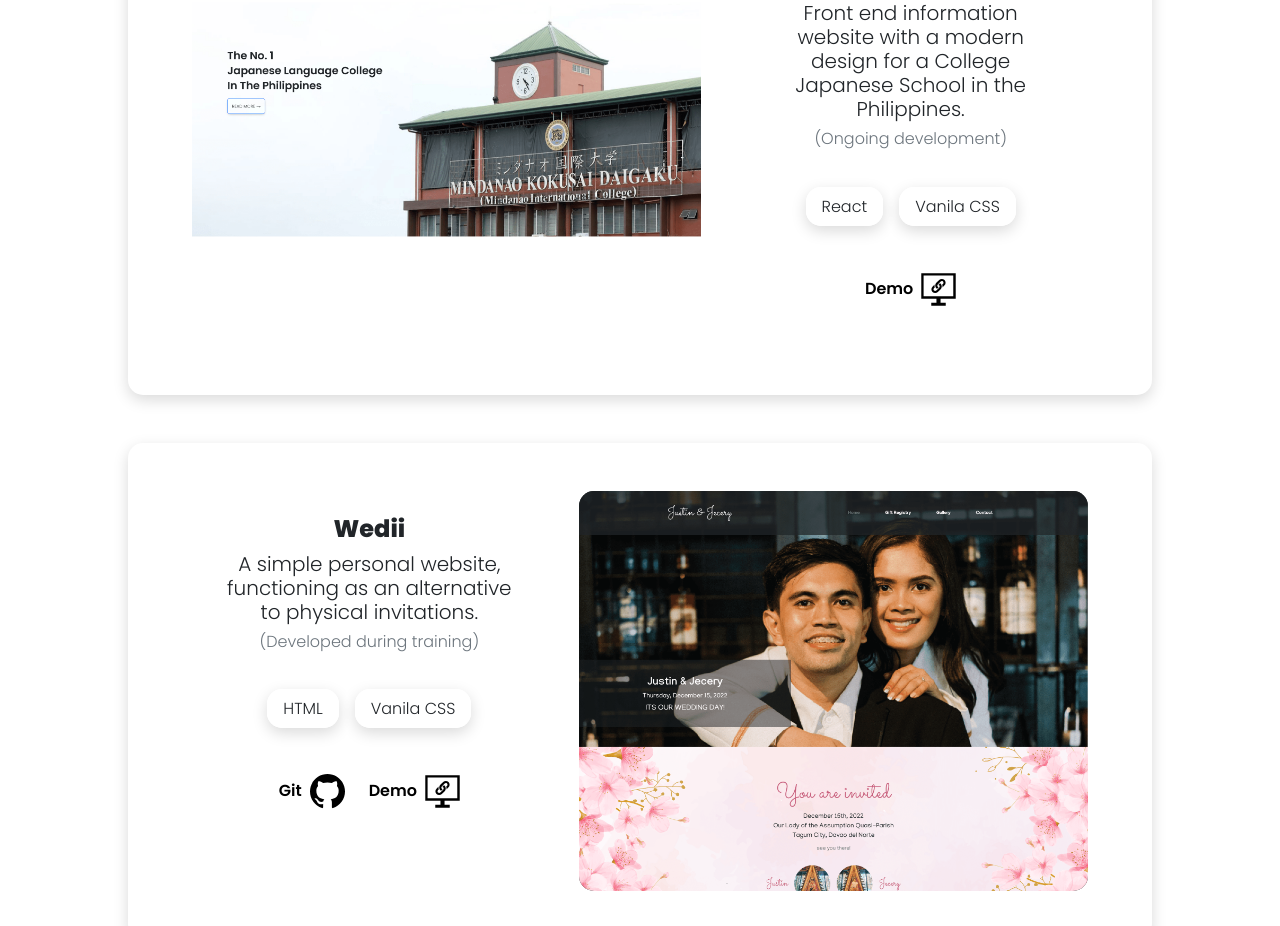
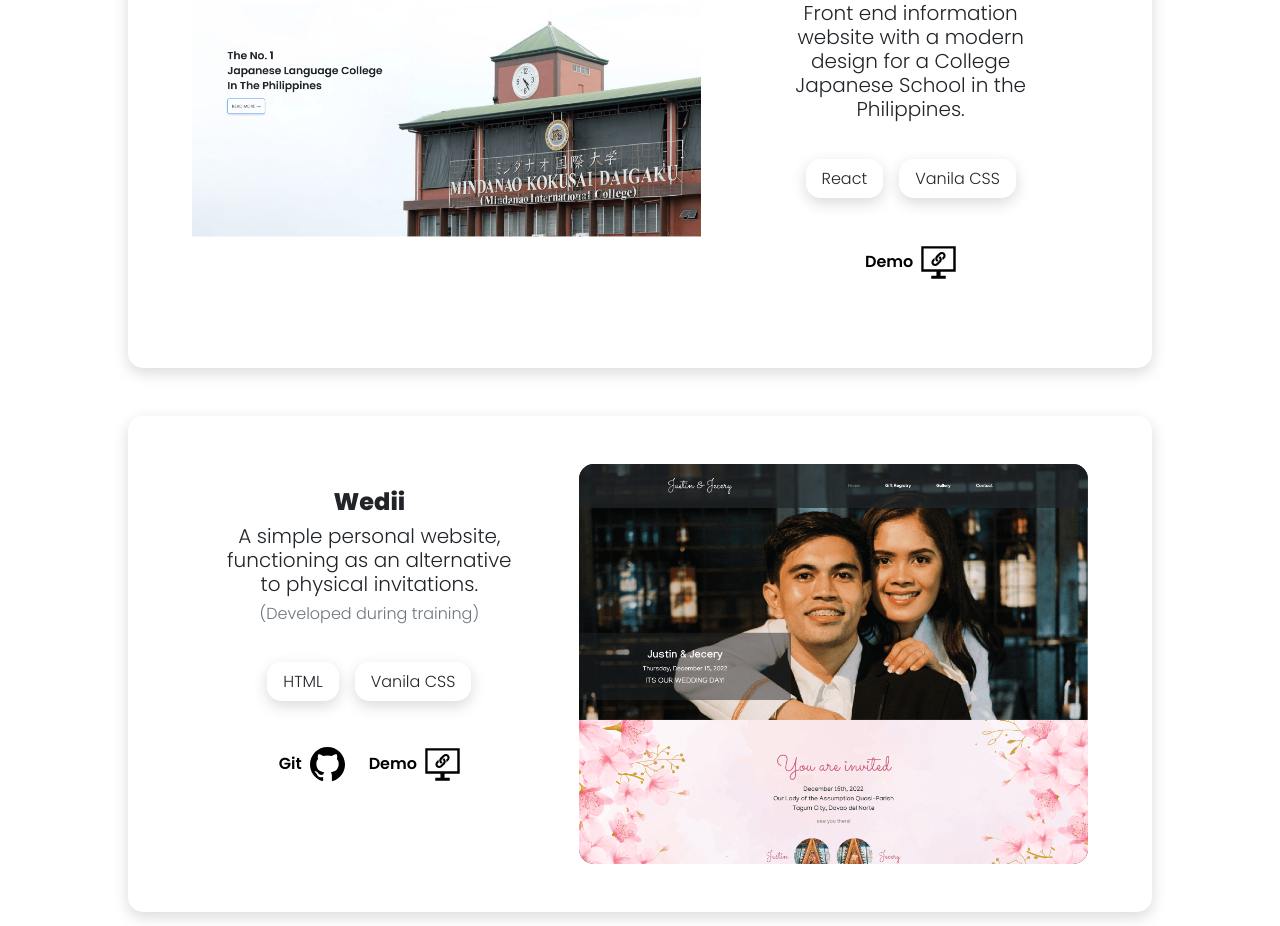
Before and after one commit to tsujintsujin/portfolio, a React (Create React App) app: page / in a window 1280 px wide. Shown: the part 2520-3446 px from the top of the page. Built offline with nearby package versions, Linux system fonts and the light colour scheme.

Commit message:
text update mkd

```diff
--- a/src/Components/Projects.jsx
+++ b/src/Components/Projects.jsx
@@ -55,7 +55,6 @@ export default function Projects() {
                     College Japanese School in the Philippines.
                   </h5>
                   <h6 className="text-center text-muted">
-                    (Ongoing development)
                   </h6>
                   <div className="d-flex d-flex mt-5 justify-content-evenly">
                     <h6 className="">
```
